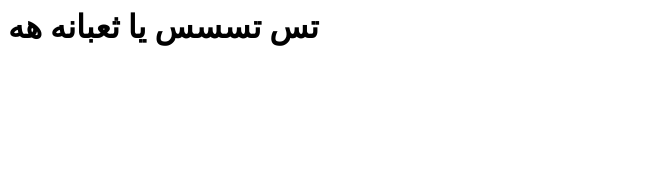
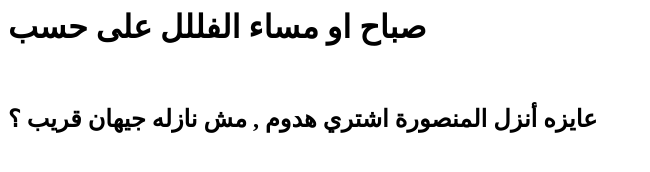
Before and after one commit to Hagarmohsen7/My-first-bage, a plain HTML site: page Untitled-1.html in a window 1280 px wide. Shown: the whole page, without its empty margins (0-650 px from the left). Drawn offline with Linux system fonts and the light colour scheme.

Commit message:
Update Untitled-1.html

```diff
--- a/Untitled-1.html
+++ b/Untitled-1.html
@@ -1,3 +1,5 @@
 <HTML>
-   <marK> <h1> تس تسسس يا ثعبانه هه  </h1></marK>
+   <marK> <h1> صباح او مساء الفللل على حسب   </h1></marK>
+   <br>
+   <h2> عايزه أنزل المنصورة اشتري هدوم , مش نازله جيهان قريب ؟</h2>
 </HTML>
```
